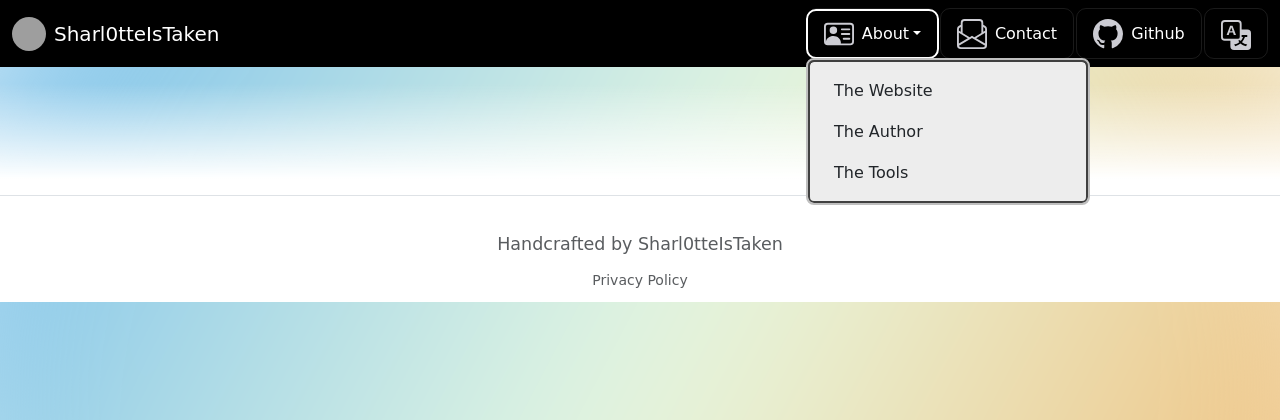
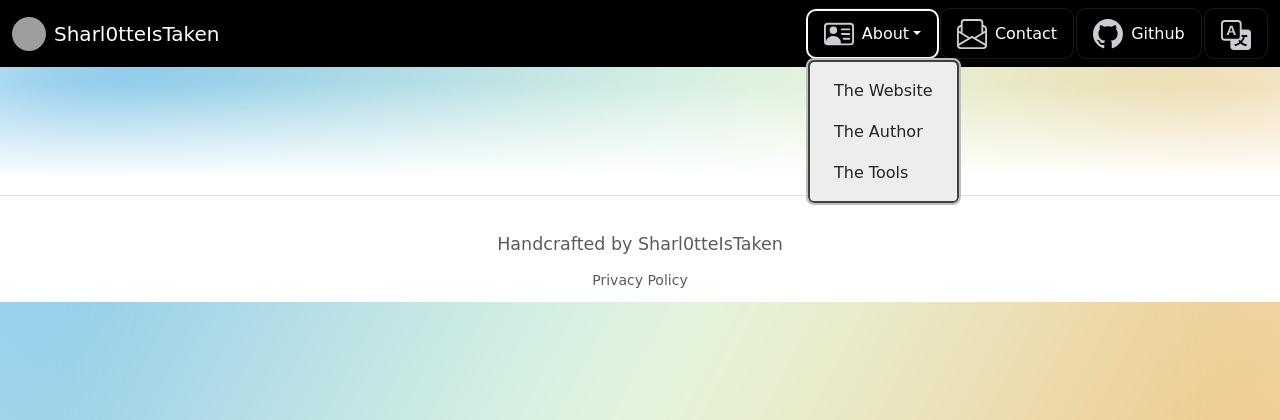
Before and after one commit to Sharl0tteIsTaken/portfolio-website, a Flask app: page / in a window 1280 px wide, after a click on "About". Shown: the top 420 px of the page. Run offline with Flask 3, Linux system fonts and the light colour scheme; parts of the project's set-up code (start-up, migrations or seed data) failed here and were passed over; some libraries are stand-ins or nearby versions; some web fonts are replaced; grey boxes are pictures that could not be loaded.

Commit message:
BUG: navbar dropdown too wide

```diff
--- a/static/assets/css/style.css
+++ b/static/assets/css/style.css
@@ -219,7 +219,7 @@
 }
 
 .dropdown-menu {
-    min-width: 280px;
+    min-width: fit-content;
     border: 2px solid color-mix(in srgb, var(--highest-contrast-text-color) 50%, rgb(127, 127, 127) 50%);
     outline: 2px solid color-mix(in srgb, var(--background-base-color) 50%, rgb(127, 127, 127) 50%);
     background-color: var(--lower-contrast-background-color);
@@ -326,6 +326,10 @@
 .cookie-banner {
     left: 20px;
     bottom: 40px;
+}
+
+.cookie-banner-menu {
+    min-width: 280px;
 }
 
 #close-cookie-banner {
```
